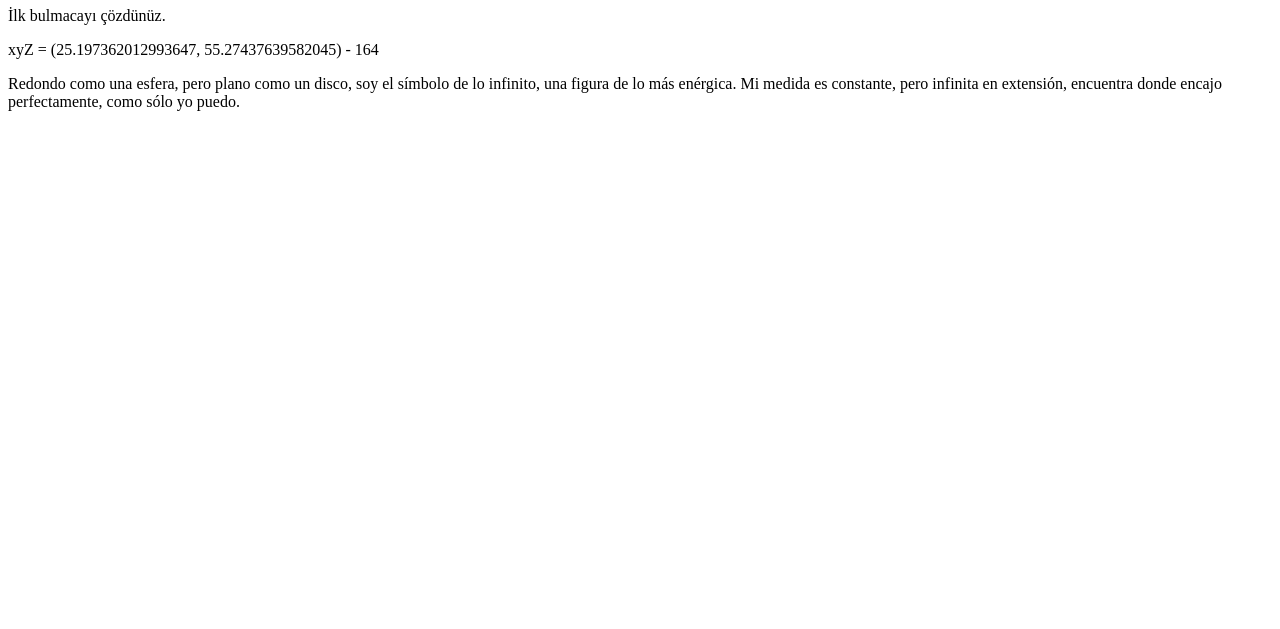
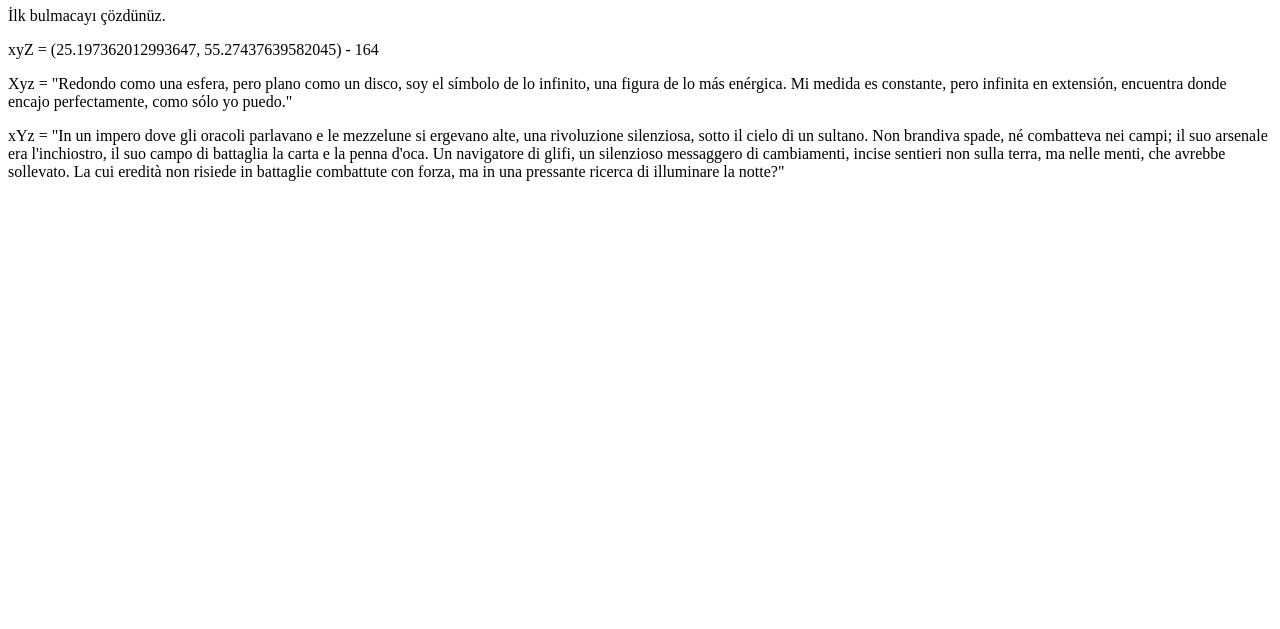
Before and after one commit to ozay/ozay.github.io, a plain HTML site: page innovation.html in a window 1280 px wide. Shown: the part 171-800 px from the top of the page. Drawn offline with Linux system fonts and the light colour scheme.

Commit message:
Update innovation.html

```diff
--- a/innovation.html
+++ b/innovation.html
@@ -7,7 +7,13 @@
 <p>İlk bulmacayı çözdünüz.</p>
 <p>xyZ = (25.197362012993647, 55.27437639582045) - 164</p>
 
-<p>Redondo como una esfera, pero plano como un disco, soy el símbolo de lo infinito, una figura de lo más enérgica. Mi medida es constante, pero infinita en extensión, encuentra donde encajo perfectamente, como sólo yo puedo.</p>
+<p>Xyz = "Redondo como una esfera, pero plano como un disco, soy el símbolo de lo infinito, una figura de lo más enérgica.
+  Mi medida es constante, pero infinita en extensión, encuentra donde encajo perfectamente, como sólo yo puedo."</p>
+
+<p>xYz = "In un impero dove gli oracoli parlavano e le mezzelune si ergevano alte, una rivoluzione silenziosa, sotto il cielo di un sultano.
+  Non brandiva spade, né combatteva nei campi; il suo arsenale era l'inchiostro, il suo campo di battaglia la carta e la penna d'oca.
+  Un navigatore di glifi, un silenzioso messaggero di cambiamenti, incise sentieri non sulla terra, ma nelle menti, che avrebbe sollevato.
+  La cui eredità non risiede in battaglie combattute con forza, ma in una pressante ricerca di illuminare la notte?"</p>
 
 </body>
 </html>
```
